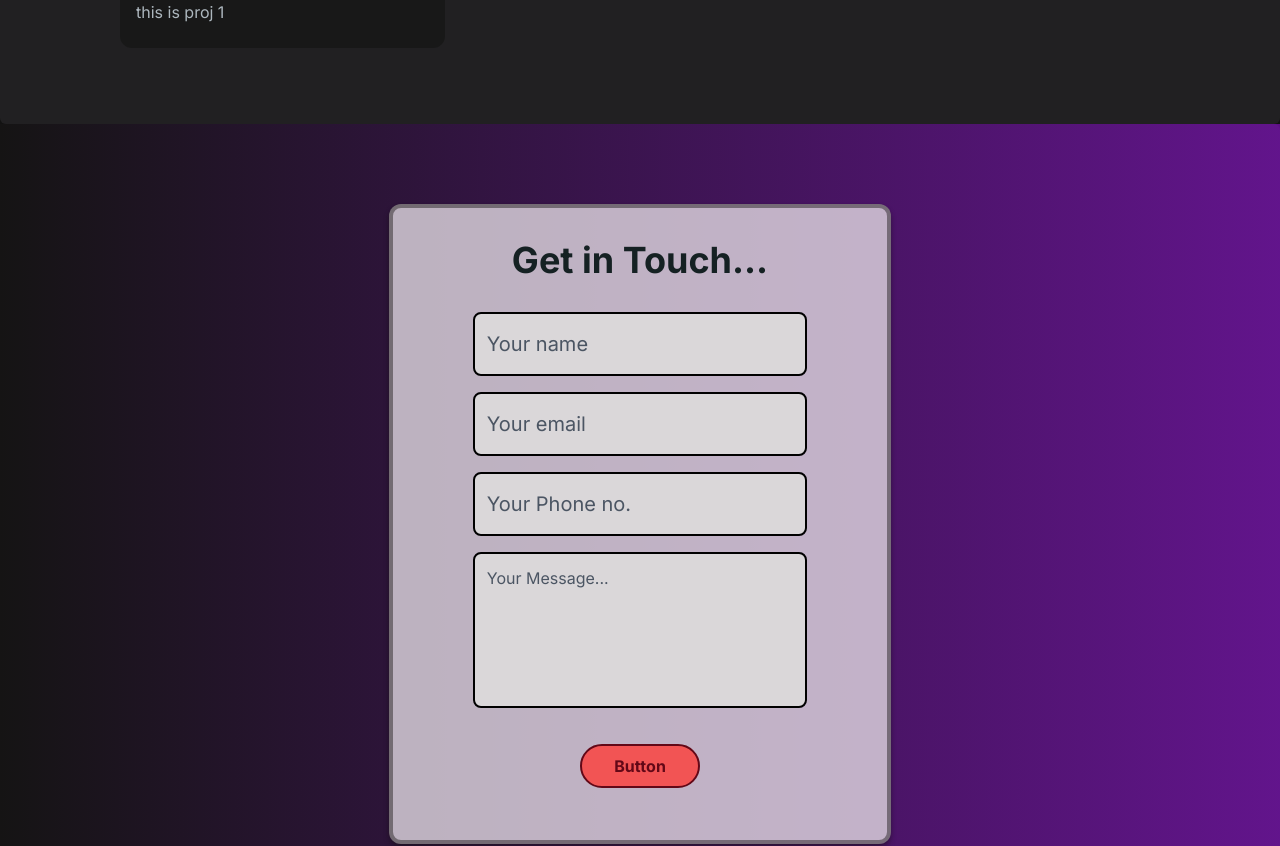
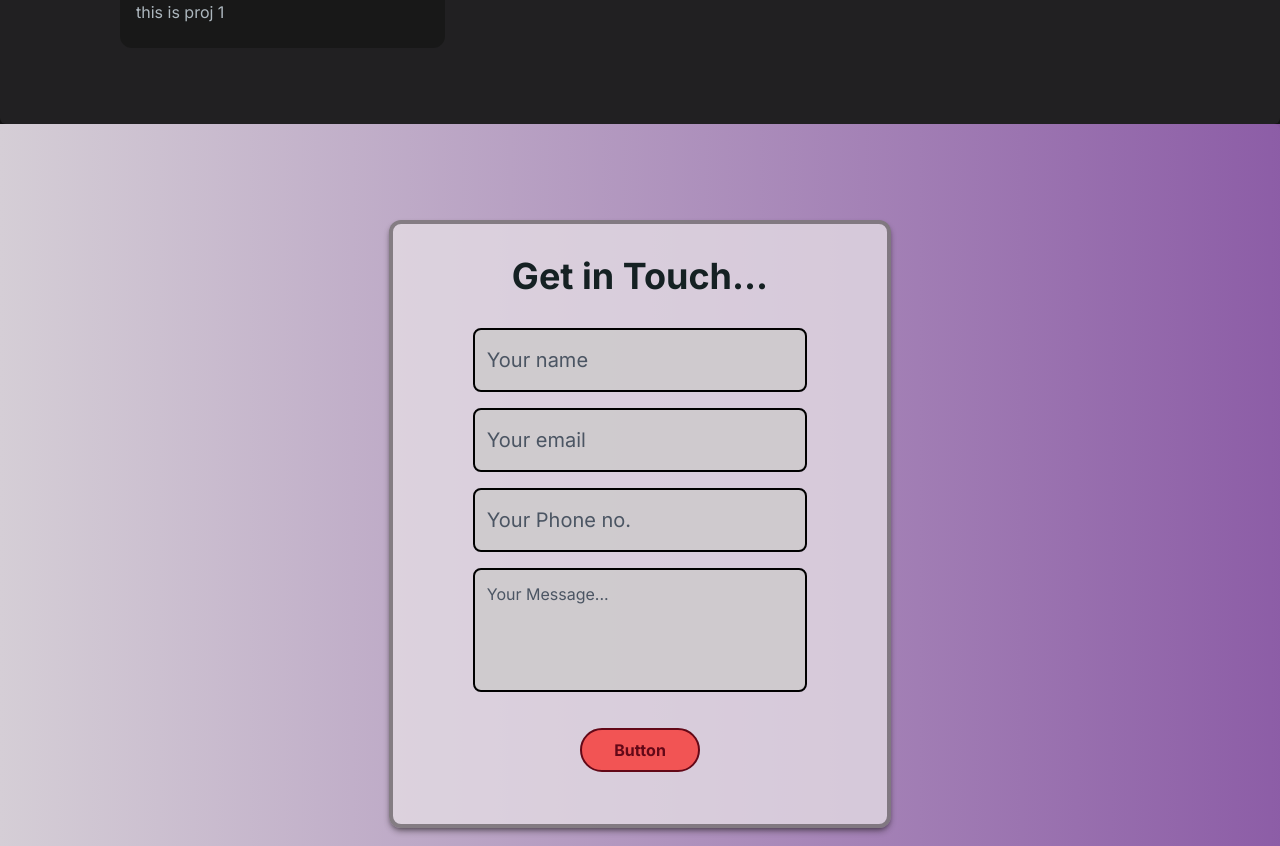
Before and after one commit to mohanty-ritesh/portfolio_website, a Next.js app: page / in a window 1280 px wide. Shown: the part 3268-4114 px from the top of the page. Built offline with nearby package versions, Linux system fonts and the light colour scheme.

Commit message:
try test2

```diff
--- a/app/Components/EmailSection.jsx
+++ b/app/Components/EmailSection.jsx
@@ -33,7 +33,7 @@ const EmailSection = () => {
     }
   }
   return (
-    <section className=" px-3 bg-gradient-to-r from-[#151414] to-[#8c0dd09b] flex justify-center items-center h-screen">
+    <section className=" px-3 py-5 bg-gradient-to-r from-[#d5ced6] to-[#c87ff0a4] flex justify-center items-center h-screen">
       <motion.form
         ref={formRef}
         variants={formVariants}
@@ -44,10 +44,10 @@ const EmailSection = () => {
         // style={{ height: 'calc(10/12 * 100vh)' }}
       >
         <div className="xl:text-4xl text-2xl md:text-3xl text-left text-[#152123]  font-bold mb-8  "><h1 >Get in Touch...</h1> </div>
-        <input className="text-xl bg-[#dad7d9] border-2 border-black rounded-lg outline-none text-[#2c2c2e] mb-4 py-4 px-3 placeholder-gray-600 w-full" name='namee' type="text" id="namee" placeholder="Your name" required />
-        <input className="text-xl bg-[#dad7d9] border-2 border-black rounded-lg outline-none text-[#2c2c2e] mb-4 py-4 px-3 placeholder-gray-600 w-full" name='email' type="email" id="email" placeholder="Your email" required />
-        <input className="text-xl bg-[#dad7d9] border-2 border-black rounded-lg outline-none text-[#2c2c2e] mb-4 py-4 px-3 placeholder-gray-600 w-full" name='phone' type="text" id="phone" placeholder="Your Phone no." required />
-        <textarea className=" bg-[#dad7d9] border-2 border-black rounded-lg outline-none text-[#2c2c2e] mb-4 py-3 px-3 h-60 resize-none placeholder-gray-600 w-full" name='message' id="message" placeholder="Your Message..." ></textarea>
+        <input className="text-xl bg-[#cecbcdde] border-2 border-black rounded-lg outline-none text-[#2c2c2e] mb-4 py-4 px-3 placeholder-gray-600 w-full" name='namee' type="text" id="namee" placeholder="Your name" required />
+        <input className="text-xl bg-[#cecbcdde] border-2 border-black rounded-lg outline-none text-[#2c2c2e] mb-4 py-4 px-3 placeholder-gray-600 w-full" name='email' type="email" id="email" placeholder="Your email" required />
+        <input className="text-xl bg-[#cecbcdde] border-2 border-black rounded-lg outline-none text-[#2c2c2e] mb-4 py-4 px-3 placeholder-gray-600 w-full" name='phone' type="text" id="phone" placeholder="Your Phone no." required />
+        <textarea className=" bg-[#cecbcdde] border-2 border-black rounded-lg outline-none text-[#2c2c2e] mb-4 py-3 px-3 h-60 resize-none placeholder-gray-600 w-full" name='message' id="message" placeholder="Your Message..." ></textarea>
         <input className="border-2 border-[#630817] font-bold rounded-3xl bg-[#f25454] text-[#630817] px-8 py-2 my-5 hover:cursor-pointer" type="button" value="Button" onClick={handleSubmit} />
       </motion.form>
     </section>
```
